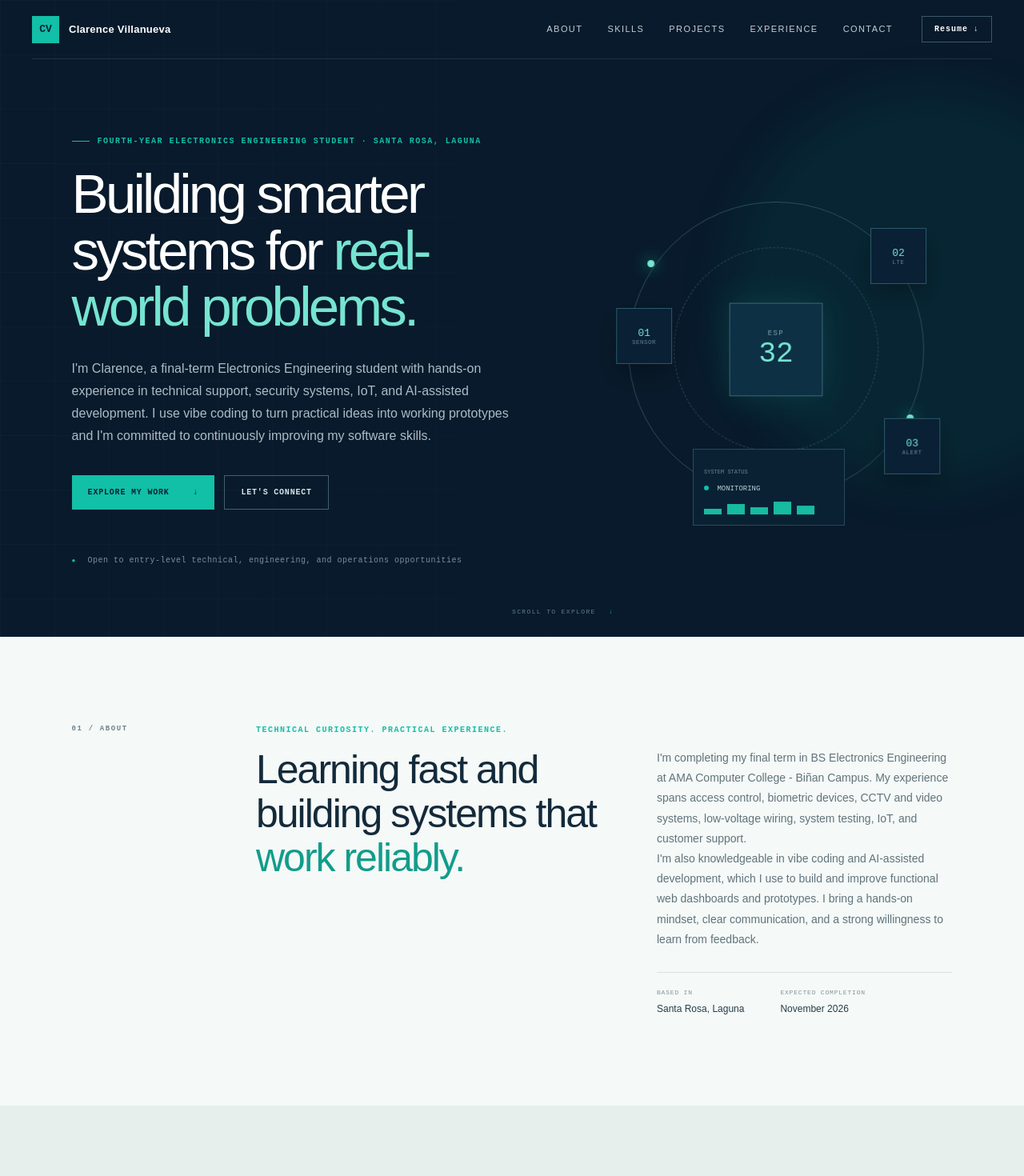
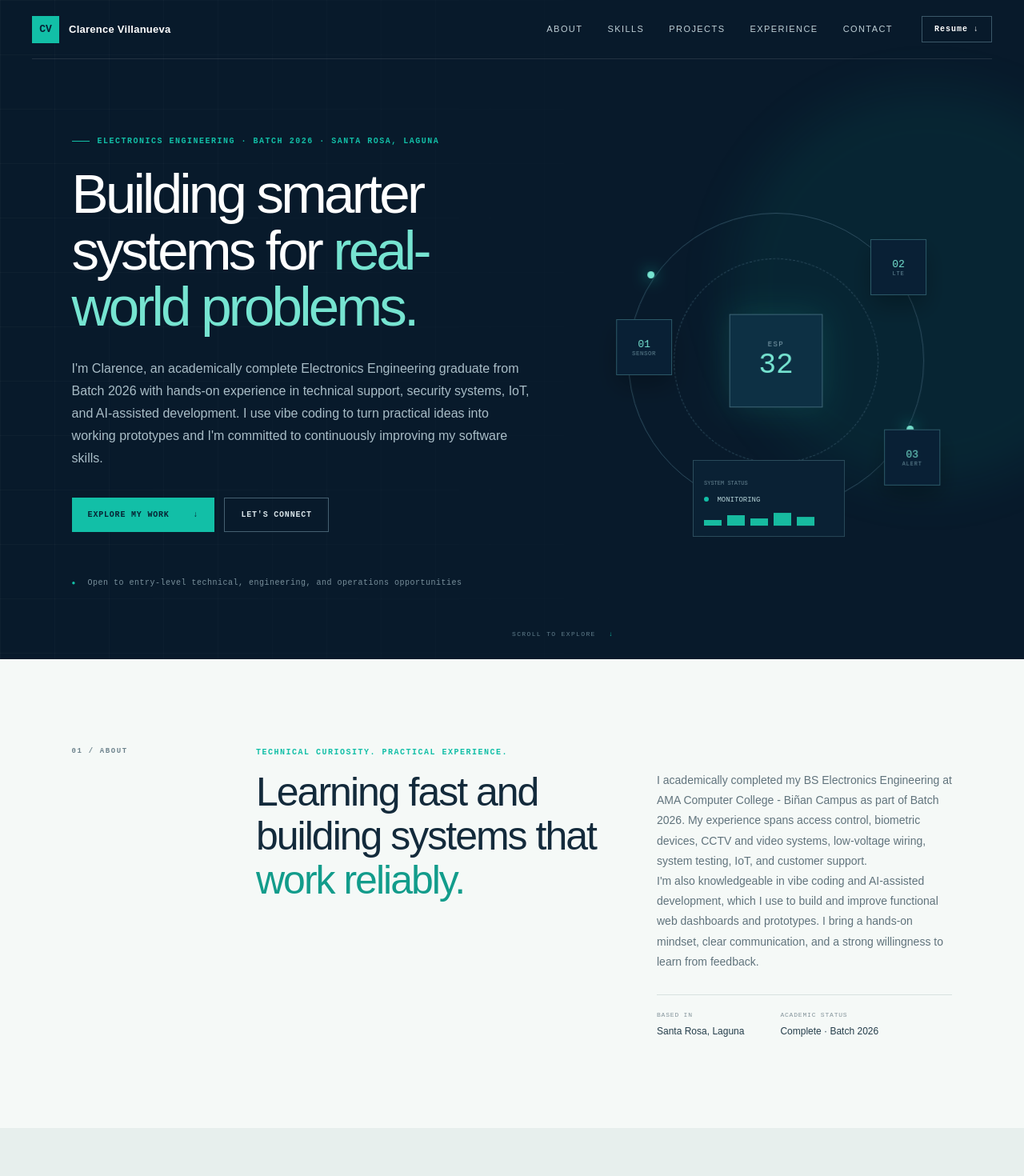
Before and after one commit to vclarencejohn-png/clarence-villanueva-portfolio, a Next.js app: page / in a window 1280 px wide. Shown: the top 1470 px of the page at 80% size. Built offline with nearby package versions, Linux system fonts and the light colour scheme.

Commit message:
Update academic status and resume

```diff
--- a/app/layout.tsx
+++ b/app/layout.tsx
@@ -3,7 +3,7 @@ import { headers } from "next/headers";
 import "./globals.css";
 
 const title = "Clarence John Villanueva | Technical Support & Electronics Engineering";
-const description = "Portfolio of Clarence John Villanueva, a fourth-year Electronics Engineering student with experience in technical support, security systems, customer service, and operations.";
+const description = "Portfolio of Clarence John Villanueva, an academically complete Electronics Engineering graduate from Batch 2026 with experience in technical support, security systems, customer service, and operations.";
 
 export async function generateMetadata(): Promise<Metadata> {
   const requestHeaders = await headers();
--- a/app/page.tsx
+++ b/app/page.tsx
@@ -8,7 +8,7 @@ const skills = [
 const experiences = [
   { period: "Jun - Jul 2026 · 240 hours", role: "Technical Support Intern", company: "MTECH Biometrics Ltd. Corporation", text: "Configured, wired, tested, and troubleshot access-control, biometric, CCTV, visitor-management, and barrier systems for demonstrations and technical support." },
   { period: "Jan 2024 - Feb 2025", role: "Customer Service Representative", company: "Telepro Limited Corp.", text: "Resolved customer inquiries through phone and chat while maintaining accuracy and service quality during high-volume interactions." },
-  { period: "Jan 2021 - Present", role: "Part-Time Delivery Rider", company: "Foodpanda Philippines", text: "Manage delivery schedules around academic commitments while handling routes, timing, and customer concerns independently." },
+  { period: "Jan 2021 - Present", role: "Part-Time Delivery Rider", company: "Foodpanda Philippines", text: "Manage delivery schedules independently while handling routes, timing, and customer concerns reliably." },
   { period: "2019 - 2023", role: "Service, Production & Maintenance", company: "McDonald's Biñan Highway", text: "Supported customer service, production, transactions, and routine maintenance in a fast-paced operation." },
 ];
 
@@ -26,9 +26,9 @@ export default function Home() {
       <section className="hero" id="top">
         <div className="hero-grid-bg" />
         <div className="hero-copy reveal">
-          <p className="eyebrow"><i /> Fourth-Year Electronics Engineering Student · Santa Rosa, Laguna</p>
+          <p className="eyebrow"><i /> Electronics Engineering · Batch 2026 · Santa Rosa, Laguna</p>
           <h1>Building smarter systems for <em>real-world problems.</em></h1>
-          <p className="hero-lede">I&apos;m Clarence, a final-term Electronics Engineering student with hands-on experience in technical support, security systems, IoT, and AI-assisted development. I use vibe coding to turn practical ideas into working prototypes and I&apos;m committed to continuously improving my software skills.</p>
+          <p className="hero-lede">I&apos;m Clarence, an academically complete Electronics Engineering graduate from Batch 2026 with hands-on experience in technical support, security systems, IoT, and AI-assisted development. I use vibe coding to turn practical ideas into working prototypes and I&apos;m committed to continuously improving my software skills.</p>
           <div className="actions"><a className="button primary" href="#projects">Explore my work <span>↓</span></a><a className="button ghost" href="#contact">Let&apos;s connect</a></div>
           <div className="availability"><span>●</span> Open to entry-level technical, engineering, and operations opportunities</div>
         </div>
@@ -43,7 +43,7 @@ export default function Home() {
       <section className="section about" id="about">
         <div className="section-label">01 / ABOUT</div>
         <div className="about-copy"><p className="kicker">Technical curiosity. Practical experience.</p><h2>Learning fast and building systems that <em>work reliably.</em></h2></div>
-        <div className="about-text"><p>I&apos;m completing my final term in BS Electronics Engineering at AMA Computer College - Biñan Campus. My experience spans access control, biometric devices, CCTV and video systems, low-voltage wiring, system testing, IoT, and customer support.</p><p>I&apos;m also knowledgeable in vibe coding and AI-assisted development, which I use to build and improve functional web dashboards and prototypes. I bring a hands-on mindset, clear communication, and a strong willingness to learn from feedback.</p><div className="facts"><span><b>Based in</b>Santa Rosa, Laguna</span><span><b>Expected completion</b>November 2026</span></div></div>
+        <div className="about-text"><p>I academically completed my BS Electronics Engineering at AMA Computer College - Biñan Campus as part of Batch 2026. My experience spans access control, biometric devices, CCTV and video systems, low-voltage wiring, system testing, IoT, and customer support.</p><p>I&apos;m also knowledgeable in vibe coding and AI-assisted development, which I use to build and improve functional web dashboards and prototypes. I bring a hands-on mindset, clear communication, and a strong willingness to learn from feedback.</p><div className="facts"><span><b>Based in</b>Santa Rosa, Laguna</span><span><b>Academic status</b>Complete · Batch 2026</span></div></div>
       </section>
 
       <section className="section skills-section" id="skills">
@@ -69,7 +69,7 @@ export default function Home() {
       </section>
 
       <section className="section credentials" id="education">
-        <div className="education-card"><div className="section-label">05 / EDUCATION</div><span className="big-number">BSECE</span><p>Bachelor of Science in</p><h2>Electronics Engineering</h2><small>AMA Computer College - Biñan Campus · Fourth year, final term</small><div className="progress"><span style={{width:"95%"}}/></div></div>
+        <div className="education-card"><div className="section-label">05 / EDUCATION</div><span className="big-number">BSECE</span><p>Bachelor of Science in</p><h2>Electronics Engineering</h2><small>AMA Computer College - Biñan Campus · Batch 2026</small><div className="progress"><span style={{width:"100%"}}/></div></div>
         <div className="certs" id="certifications"><div className="section-label">06 / TRAINING &amp; CERTIFICATES</div><h2>Always learning.</h2><div className="cert-list"><article><span>01</span><div><h3>CCNA: Introduction to Networks</h3><p>Cisco Networking Academy · AMA Computer University · April 20, 2026</p></div><a href="/ccna-introduction-to-networks-certificate.pdf" target="_blank" rel="noreferrer">VIEW ↗</a></article><article><span>02</span><div><h3>Electrical Installation &amp; Maintenance Training</h3><p>Santa Rosa Manpower Training Center · 2024</p></div><b>COMPLETED</b></article><article><span>03</span><div><h3>SMART Technopreneurship 101</h3><p>Completed September 2025</p></div><a href="https://drive.google.com/file/d/12SuBX07tjaC7Y_fpXu_Z38gHwVyh6399/view" target="_blank" rel="noreferrer">VIEW ↗</a></article><article><span>04</span><div><h3>English for Business &amp; Entrepreneurship</h3><p>Completed September 2025</p></div><a href="https://drive.google.com/file/d/10HNKul7j_6EJffjU-xe1Id6DiUzoPBEd/view" target="_blank" rel="noreferrer">VIEW ↗</a></article></div></div>
       </section>
 
```
Also changed, not shown: 1 other file (tests, documents, lock files or other folders).
